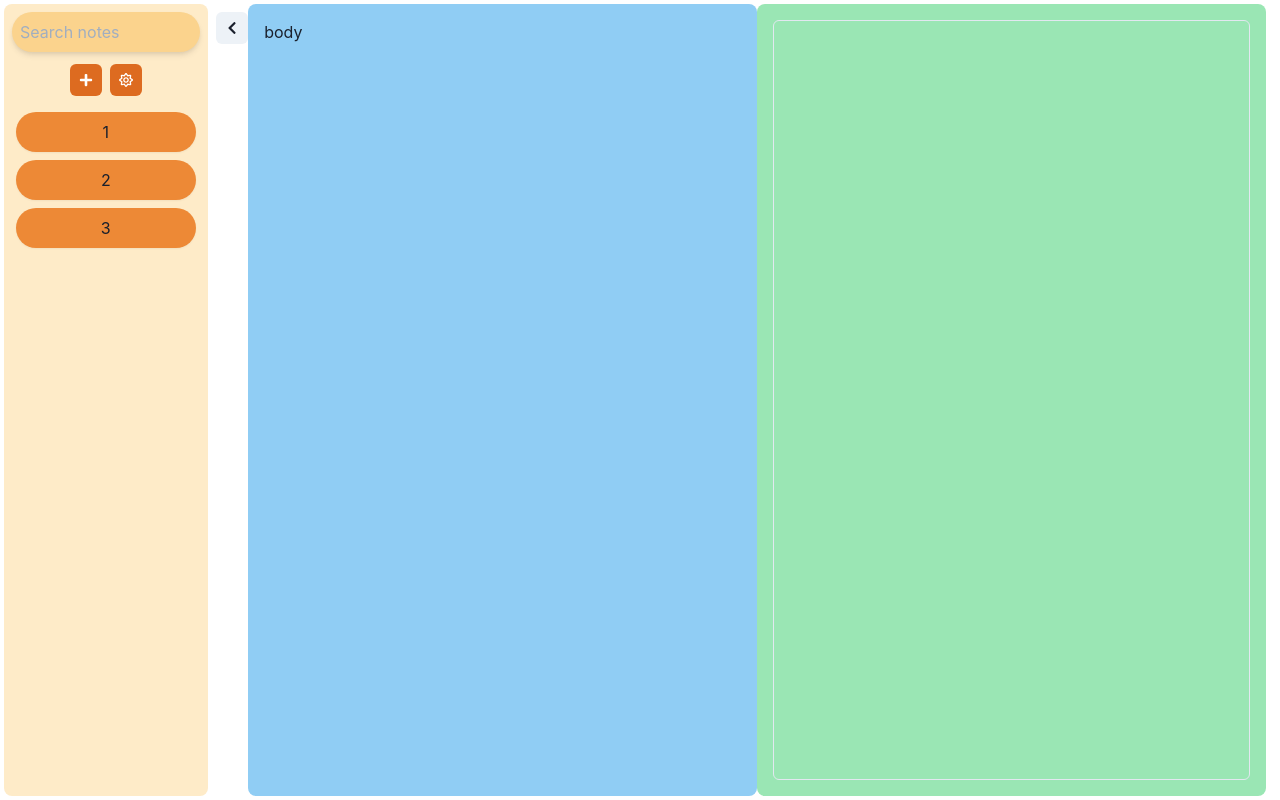
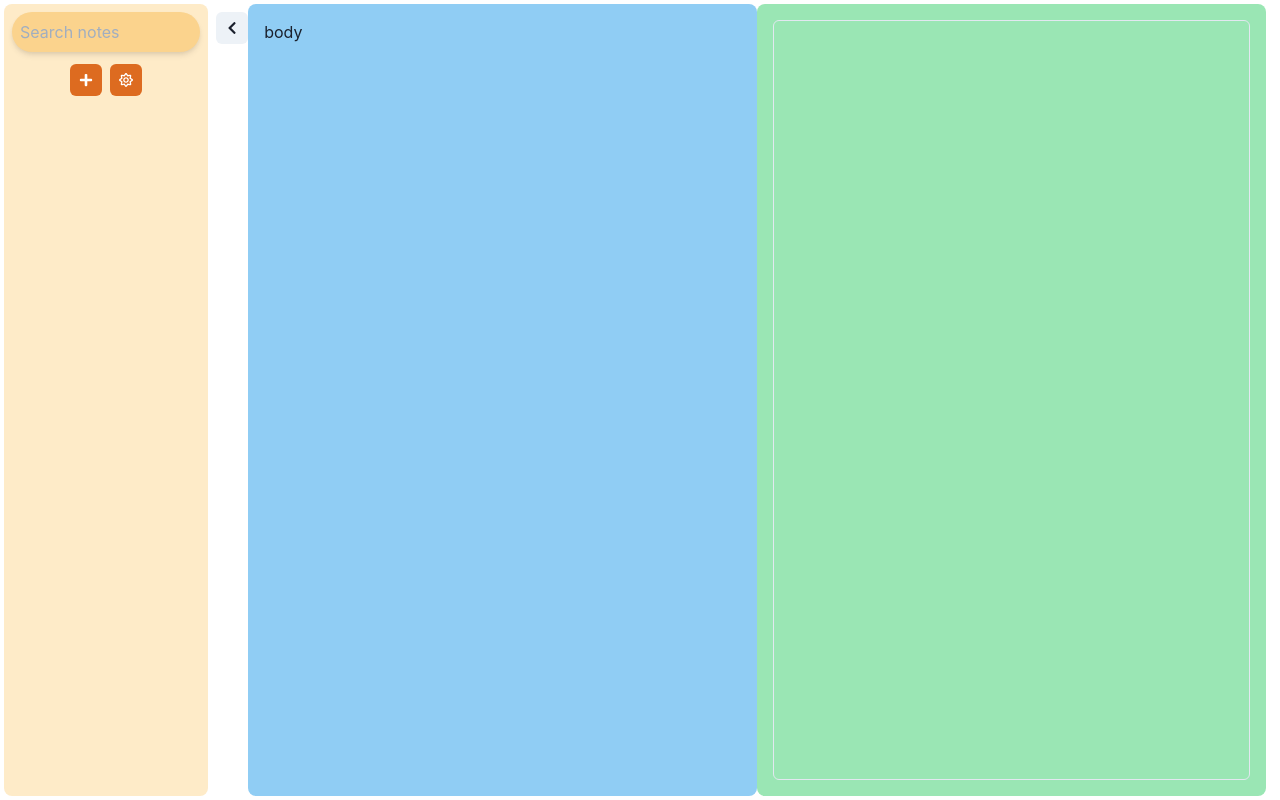
Before and after one commit to nthnua/mdn, a React (Create React App) app: page /note/1 in a window 1280 px wide. Built offline with nearby package versions, Linux system fonts and the light colour scheme.

Commit message:
Cleanup and redux Cleanup the callback mess and move to redux for state management

```diff
--- a/package.json
+++ b/package.json
@@ -6,6 +6,7 @@
     "@chakra-ui/react": "^1.8.5",
     "@emotion/react": "^11.8.1",
     "@emotion/styled": "^11.8.1",
+    "@reduxjs/toolkit": "^1.7.2",
     "@testing-library/jest-dom": "^5.16.2",
     "@testing-library/react": "^10.4.9",
     "@testing-library/user-event": "^12.8.3",
@@ -14,9 +15,11 @@
     "@types/react": "^16.14.23",
     "@types/react-dom": "^16.9.14",
     "framer-motion": "^4.1.17",
+    "marked": "^4.0.12",
     "react": "^17.0.2",
     "react-dom": "^17.0.2",
     "react-icons": "^3.11.0",
+    "react-redux": "^7.2.6",
     "react-router-dom": "^6.2.1",
     "react-scripts": "5.0.0",
     "typescript": "^4.5.5",
@@ -44,6 +47,7 @@
     ]
   },
   "devDependencies": {
+    "@types/marked": "^4.0.2",
     "ts-standard": "^11.0.0"
   }
 }
--- a/src/App.tsx
+++ b/src/App.tsx
@@ -3,20 +3,38 @@ import {
   Flex,
   theme
 } from '@chakra-ui/react'
-import { MouseEventHandler } from 'react'
+import { MouseEventHandler, useCallback, useState } from 'react'
 import { Route, Routes } from 'react-router-dom'
 import Body from './features/NoteBody/Body'
 import Sidebar from './features/Sidebar/Sidebar'
+import { Note } from './types'
 
 export const App = (): JSX.Element => {
   const handleNoteClick: MouseEventHandler = (e) => {
-    console.log(e)
-    // setCurrentNote()
   }
+  const [state, setState] = useState<{
+    notes: Note[]
+  }>(
+    {
+      notes: []
+    }
+  )
+  const addNote: MouseEventHandler = useCallback((e): void => {
+    const newNote: Note = {
+      content: '',
+      creationtime: Date.now(),
+      name: `Note${state.notes.length + 1}`
+
+    }
+    const notes: Note[] = [...state.notes, newNote]
+    setState({
+      notes
+    })
+  }, [state.notes])
   return (
     <ChakraProvider theme={theme}>
       <Flex minH='100vh' minW='100vw' p='1'>
-        <Sidebar notes={['1', '2', '3']} handleNoteClick={handleNoteClick} />
+        <Sidebar notes={state?.notes} handleNoteClick={handleNoteClick} addNote={addNote} />
         <Routes>
           <Route path='/note/:noteId' element={<Body />} />
         </Routes>
--- /dev/null
+++ b/src/app/store.ts
@@ -0,0 +1,10 @@
+import { configureStore } from '@reduxjs/toolkit'
+import BodySlice from '../features/NoteBody/BodySlice'
+import SidebarSlice from '../features/Sidebar/SidebarSlice'
+
+export default configureStore({
+  reducer: {
+    sidebar: SidebarSlice,
+    body: BodySlice
+  }
+})
--- /dev/null
+++ b/src/features/NoteBody/BodySlice.ts
@@ -0,0 +1,17 @@
+import { createSlice } from '@reduxjs/toolkit'
+
+const initialState = {
+  content: '',
+  creationtime: 0,
+  name: ''
+
+}
+export const bodySlice = createSlice({
+  name: 'body',
+  initialState,
+  reducers: {
+
+  }
+})
+
+export default bodySlice.reducer
--- a/src/features/NoteBody/MDArea.tsx
+++ b/src/features/NoteBody/MDArea.tsx
@@ -1,7 +1,6 @@
 import { Flex, Textarea } from '@chakra-ui/react'
-import React from 'react'
 
-export default function MDArea ({ zIndex, position, height }: React.CSSProperties): JSX.Element {
+export default function MDArea (): JSX.Element {
   return (
     <Flex
       bg='green.200' minW={{
--- a/src/features/NoteBody/Navbar.tsx
+++ b/src/features/NoteBody/Navbar.tsx
@@ -1,5 +1,5 @@
 import { Flex, IconButton } from '@chakra-ui/react'
-import { FaBackward, FaChevronLeft } from 'react-icons/fa'
+import { FaChevronLeft } from 'react-icons/fa'
 import { useNavigate } from 'react-router-dom'
 
 export default function Navbar (): JSX.Element {
--- a/src/features/NoteBody/NoteBody.tsx
+++ b/src/features/NoteBody/NoteBody.tsx
@@ -1,12 +1,9 @@
 import { Flex } from '@chakra-ui/react'
-import { useParams } from 'react-router-dom'
 
-export default function NoteBody ({ zIndex, position, height }: React.CSSProperties): JSX.Element {
-  const { noteId } = useParams()
-  console.log(noteId)
+export default function NoteBody (): JSX.Element {
   return (
     <Flex
-      bg='blue.200' flexGrow='1' zIndex={zIndex} pos={position} minW={{
+      bg='blue.200' flexGrow='1' minW={{
         base: 'full',
         md: '50%'
       }} rounded='lg' p='4'
--- a/src/features/Sidebar/Note.tsx
+++ b/src/features/Sidebar/NoteEntry.tsx
@@ -1,10 +1,11 @@
 import { Box } from '@chakra-ui/react'
 import { MouseEventHandler } from 'react'
 import { Link } from 'react-router-dom'
+import { Note } from '../../types'
 
-export default function Note ({ name, handleNoteClick }: {name: string, handleNoteClick: MouseEventHandler}): JSX.Element {
+export default function NoteEntry ({ note, handleNoteClick }: {note: Note, handleNoteClick: MouseEventHandler}): JSX.Element {
   return (
-    <Link to='/note/1'>
+    <Link to={`/note/${note.name}`}>
       <Box
         id='test'
         onClick={handleNoteClick}
@@ -12,7 +13,7 @@ export default function Note ({ name, handleNoteClick }: {name: string, handleNo
           bg: 'orange.500'
         }}
       >
-        {name}
+        {note.name}
       </Box>
     </Link>
   )
--- a/src/features/Sidebar/Sidebar.tsx
+++ b/src/features/Sidebar/Sidebar.tsx
@@ -1,22 +1,23 @@
 import { Box, Flex, HStack, IconButton, Input } from '@chakra-ui/react'
 import { MouseEventHandler } from 'react'
-import { FaPlus, FaRegSun, FaSketch } from 'react-icons/fa'
-import Note from './Note'
+import { FaPlus, FaRegSun } from 'react-icons/fa'
+import { Note } from '../../types'
+import NoteEntry from './NoteEntry'
 
-export default function Sidebar ({ notes, handleNoteClick }: {notes: string[], handleNoteClick: MouseEventHandler}): JSX.Element {
-  const Notes = notes.map((note, indx) => <Note key={indx} name={note} handleNoteClick={handleNoteClick} />)
+export default function Sidebar ({ notes, handleNoteClick, addNote }: {notes: Note[], handleNoteClick: MouseEventHandler, addNote: MouseEventHandler}): JSX.Element {
+  const Notes = notes.map((note, indx) => <NoteEntry key={indx} note={note} handleNoteClick={handleNoteClick} />)
   return (
     <Flex
       w={{
         base: 'full',
         md: '16%'
-      }} minH='full' flexDir='column' bg='orange.100' rounded='lg' p='2'
+      }} minH='full' flexDir='column' bg='orange.100' rounded='lg' p='2' overflowY='scroll'
     >
       <Box cursor='pointer' bg='orange.200' rounded='full' textAlign='center' shadow='md'>
         <Input placeholder='Search notes' p='2' rounded='full' variant='unstyled' />
       </Box>
       <HStack py='3' alignSelf='center'>
-        <IconButton size='sm' aria-label='Add new' colorScheme='orange' icon={<FaPlus />} />
+        <IconButton size='sm' aria-label='Add new' colorScheme='orange' icon={<FaPlus />} onClick={addNote} />
         <IconButton size='sm' aria-label='Options' colorScheme='orange' icon={<FaRegSun />} />
       </HStack>
       {Notes}
--- /dev/null
+++ b/src/features/Sidebar/SidebarSlice.ts
@@ -0,0 +1,14 @@
+import { createSlice } from '@reduxjs/toolkit'
+import { Note } from '../../types'
+
+const initialState: {notes: Note[]} = {
+  notes: []
+}
+
+export const sidebarSlice = createSlice({
+  name: 'sidebar',
+  initialState,
+  reducers: {}
+})
+
+export default sidebarSlice.reducer
--- a/src/index.tsx
+++ b/src/index.tsx
@@ -1,17 +1,21 @@
 import { ColorModeScript } from '@chakra-ui/react'
 import * as React from 'react'
 import ReactDOM from 'react-dom'
+import { Provider } from 'react-redux'
 import { BrowserRouter } from 'react-router-dom'
 import { App } from './App'
+import store from './app/store'
 import reportWebVitals from './reportWebVitals'
 import * as serviceWorker from './serviceWorker'
 
 ReactDOM.render(
   <React.StrictMode>
-    <BrowserRouter>
-      <ColorModeScript />
-      <App />
-    </BrowserRouter>
+    <Provider store={store}>
+      <BrowserRouter>
+        <ColorModeScript />
+        <App />
+      </BrowserRouter>
+    </Provider>
   </React.StrictMode>,
   document.getElementById('root')
 )
--- /dev/null
+++ b/src/types.ts
@@ -0,0 +1,5 @@
+export interface Note{
+  content: string
+  name: string
+  creationtime: number
+}
```
Also changed, not shown: 1 other file (tests, documents, lock files or other folders).
